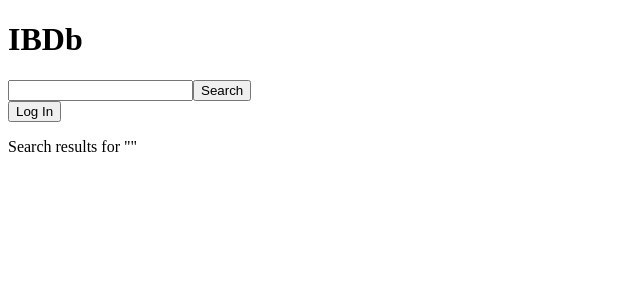
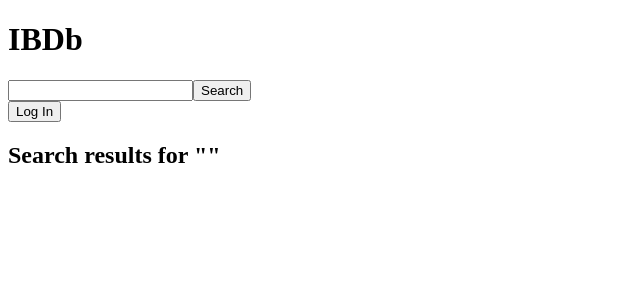
Before and after one commit to mnyflot/ibdb, a React app in the folder ibdb/frontend/: page /search/1 in a window 1280 px wide. Shown: the top 300 px of the page, without its empty margins (0-640 px from the left). Built offline with nearby package versions, Linux system fonts and the light colour scheme; the HTML template or start-up script is replaced by a standard one.

Commit message:
SearchResultsPage kommer opp på skjermen (uten søkeresultat)

```diff
--- a/ibdb/frontend/src/components/SearchResultsPage.js
+++ b/ibdb/frontend/src/components/SearchResultsPage.js
@@ -3,7 +3,7 @@
 import { useParams } from "react-router-dom";
 
 const SearchResultsPage = () => {
-    const { searchPhrase } = useParams();
+    let { searchPhrase } = useParams();
     console.log(searchPhrase);
 
     return (
@@ -11,7 +11,7 @@
             <Header/>
             <div>
                 <div>
-                    <p>Search results for "{searchPhrase}"</p>
+                    <h2>Search results for "{searchPhrase}"</h2>
                 </div>
             </div>
         </div>
```
Also changed, not shown: ibdb/frontend/static/frontend/main.js.
